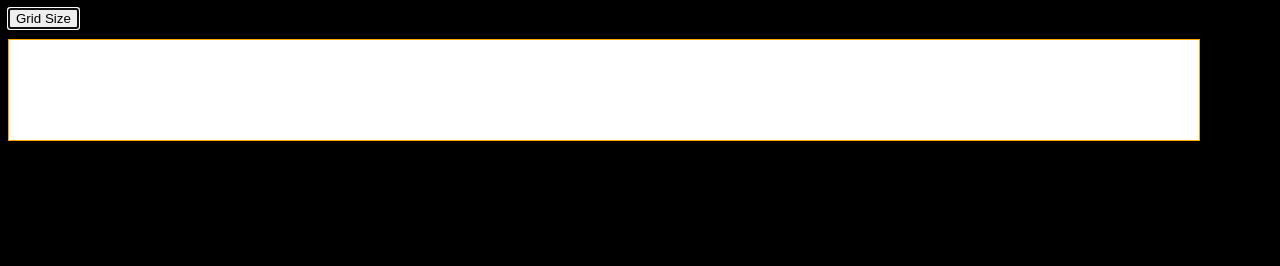
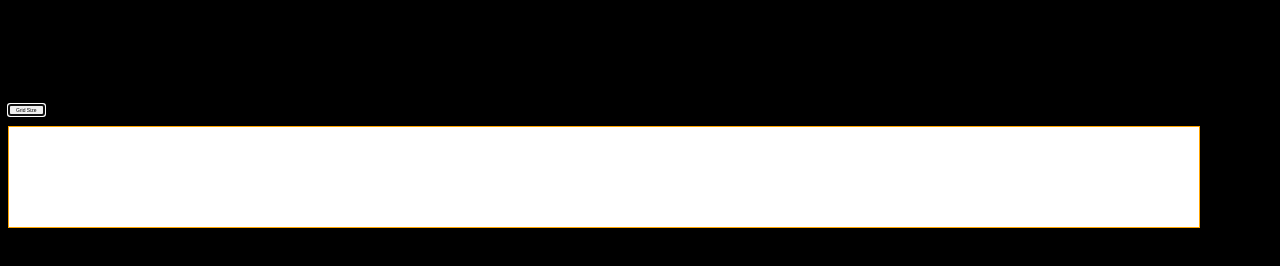
Before and after one commit to Acchu07/odin-project-EtchASketch, a plain HTML site: page index.html in a window 1280 px wide. Drawn offline with Linux system fonts and the light colour scheme.

Commit message:
UI Changes

```diff
--- a/index.html
+++ b/index.html
@@ -8,12 +8,12 @@
     <link rel="stylesheet" href="./stylesheet/styles.css">
 </head>
 <body>
+    <h1>Etch A Sketch</h1>
     <div>
         <button class="gridSize" autofocus>Grid Size</button>
 
     </div>
     <div id="parent-container">
-
     </div>
 </body>
 </html>
--- a/stylesheet/styles.css
+++ b/stylesheet/styles.css
@@ -28,3 +28,11 @@ body{
 .innerDiv2{
     background-color: orange;
 }
+
+h1:hover{
+    background-color: orange;
+}
+
+button{
+    font-size: 5px;
+}
```
